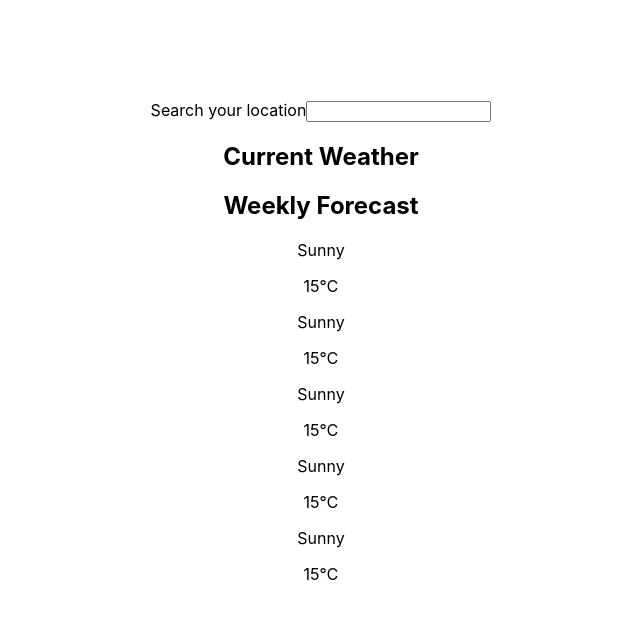
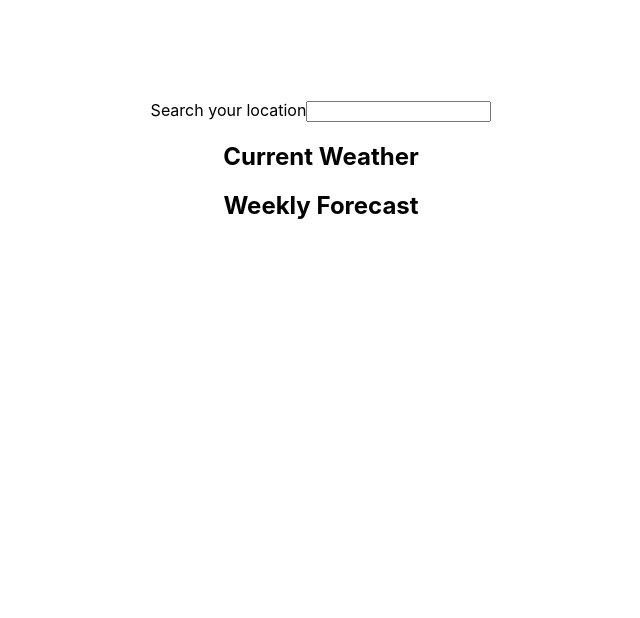
Before and after one commit to Gavriil84/weather-app, a React (Create React App) app in the folder frontend/: page / in a window 1280 px wide. Shown: the top 618 px of the page, without its empty margins (319-959 px from the left). Built offline with nearby package versions, Linux system fonts and the light colour scheme.

Commit message:
fetch and render weekly weather

```diff
--- a/frontend/src/components/Home/Home.js
+++ b/frontend/src/components/Home/Home.js
@@ -26,7 +26,7 @@ const Home = () => {
 
             axios.get(weekly).then((res) => {
                 setWeekWeather(res.data);
-                console.log(res.data.list)
+                console.log(res.data.list[0].weather[0])
             })
 
             setLocation('')
@@ -72,12 +72,12 @@ const Home = () => {
                     <p>{currWeather.name}</p>
                 </div>
                 <div className="currentTemp">
-                    {currWeather.main ? (<p>{currWeather.main.temp}℃</p>) : (null)}
+                    {currWeather.main ? (<p>{currWeather.main.temp} &#8451;</p>) : (null)}
                 </div>
                 <div className="currentWeather">
                     {currWeather.weather ? (<p>{currWeather.weather[0].main}</p>) : (null)}
                 </div>
-                <div className="weatherIcon">
+                <div className="currentIcon">
                     {currWeather.weather ? (<img src={`http://openweathermap.org/img/wn/${currWeather.weather[0].icon}@2x.png`} />) : (null)}
                 </div>
             </div>
@@ -86,60 +86,69 @@ const Home = () => {
                 <h2>Weekly Forecast</h2>
 
                 <div className="weatherWrapper">
+
+
                     <div className="day1">
                         <div className="day">
                             {validLocation ? (<p>{hourFormat(weekWeather.list[8].dt_txt)}</p>) : (null)}
-
                         </div>
                         <div className="weather">
-                            <p>Sunny</p>
+                            {validLocation ? (<p>{weekWeather.list[8].weather[0].main}</p>) : (null)}
+                        </div>
+                        <div className="weeklyIcon">
+                            {validLocation ? (<img src={`http://openweathermap.org/img/wn/${weekWeather.list[8].weather[0].icon}@2x.png`} />) : (null)}
                         </div>
                         <div className="temp">
-                            <p>15℃</p>
+                            {validLocation ? (<p>{weekWeather.list[8].main.temp} &#8451;</p>) : (null)}
                         </div>
                     </div>
+
+
                     <div className="day2">
                         <div className="day">
-
+                            {validLocation ? (<p>{hourFormat(weekWeather.list[16].dt_txt)}</p>) : (null)}
                         </div>
                         <div className="weather">
-                            <p>Sunny</p>
+                            {validLocation ? (<p>{weekWeather.list[16].weather[0].main}</p>) : (null)}
+                        </div>
+                        <div className="weeklyIcon">
+                            {validLocation ? (<img src={`http://openweathermap.org/img/wn/${weekWeather.list[16].weather[0].icon}@2x.png`} />) : (null)}
                         </div>
                         <div className="temp">
-                            <p>15℃</p>
+                            {validLocation ? (<p>{weekWeather.list[16].main.temp} &#8451;</p>) : (null)}
                         </div>
                     </div>
+
+
                     <div className="day3">
                         <div className="day">
-
+                            {validLocation ? (<p>{hourFormat(weekWeather.list[24].dt_txt)}</p>) : (null)}
                         </div>
                         <div className="weather">
-                            <p>Sunny</p>
+                            {validLocation ? (<p>{weekWeather.list[24].weather[0].main}</p>) : (null)}
+                        </div>
+
+                        <div className="weeklyIcon">
+                            {validLocation ? (<img src={`http://openweathermap.org/img/wn/${weekWeather.list[24].weather[0].icon}@2x.png`} />) : (null)}
                         </div>
                         <div className="temp">
-                            <p>15℃</p>
+                            {validLocation ? (<p>{weekWeather.list[24].main.temp} &#8451;</p>) : (null)}
                         </div>
                     </div>
+
                     <div className="day4">
                         <div className="day">
-
+                            {validLocation ? (<p>{hourFormat(weekWeather.list[32].dt_txt)}</p>) : (null)}
                         </div>
                         <div className="weather">
-                            <p>Sunny</p>
+                            {validLocation ? (<p>{weekWeather.list[32].weather[0].main}</p>) : (null)}
+                        </div>
+
+                        <div className="weeklyIcon">
+                            {validLocation ? (<img src={`http://openweathermap.org/img/wn/${weekWeather.list[32].weather[0].icon}@2x.png`} />) : (null)}
                         </div>
                         <div className="temp">
-                            <p>15℃</p>
-                        </div>
-                    </div>
-                    <div className="day5">
-                        <div className="day">
-
-                        </div>
-                        <div className="weather">
-                            <p>Sunny</p>
-                        </div>
-                        <div className="temp">
-                            <p>15℃</p>
+                            {validLocation ? (<p>{weekWeather.list[32].main.temp} &#8451;</p>) : (null)}
                         </div>
                     </div>
                 </div>
```
